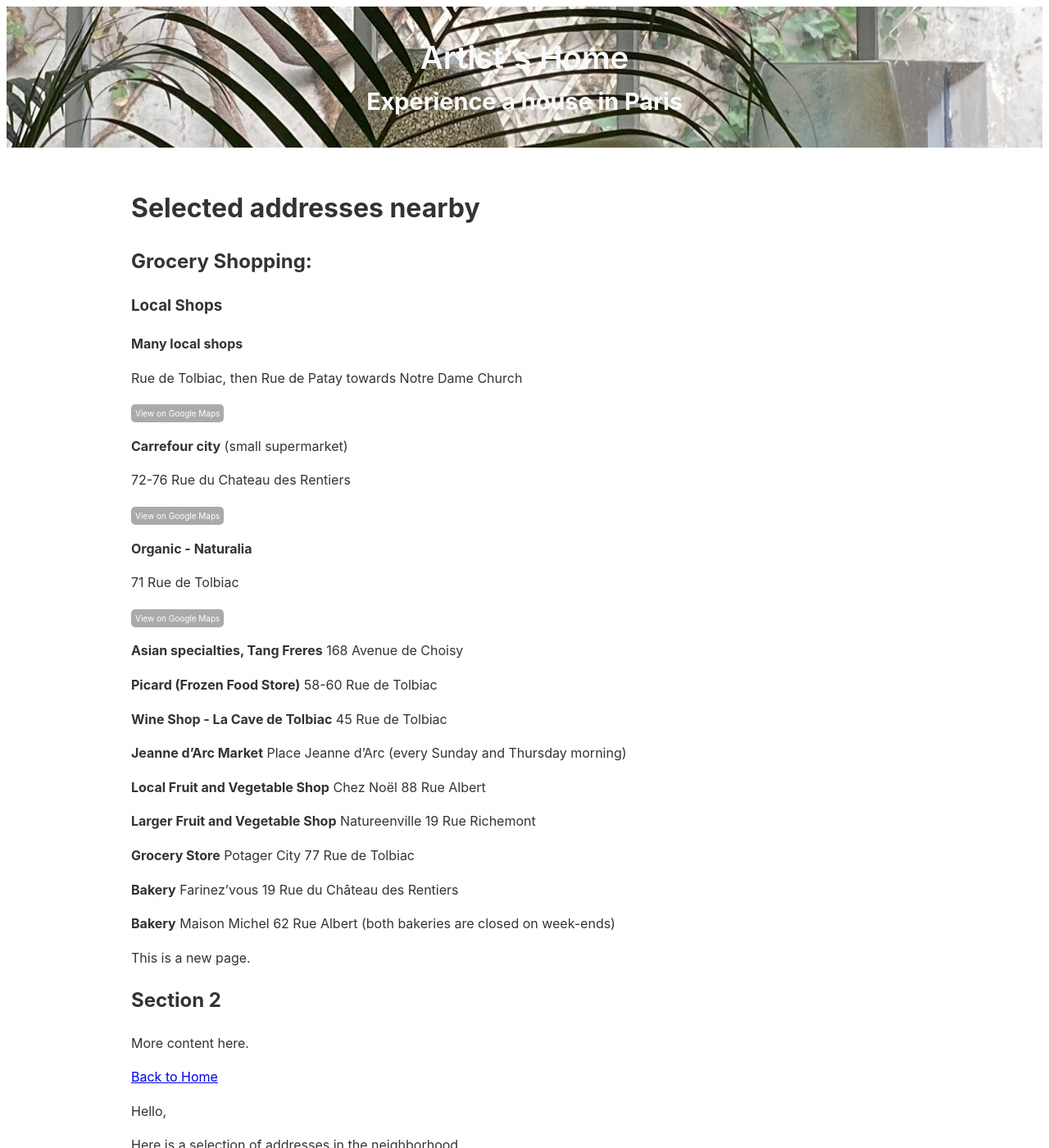
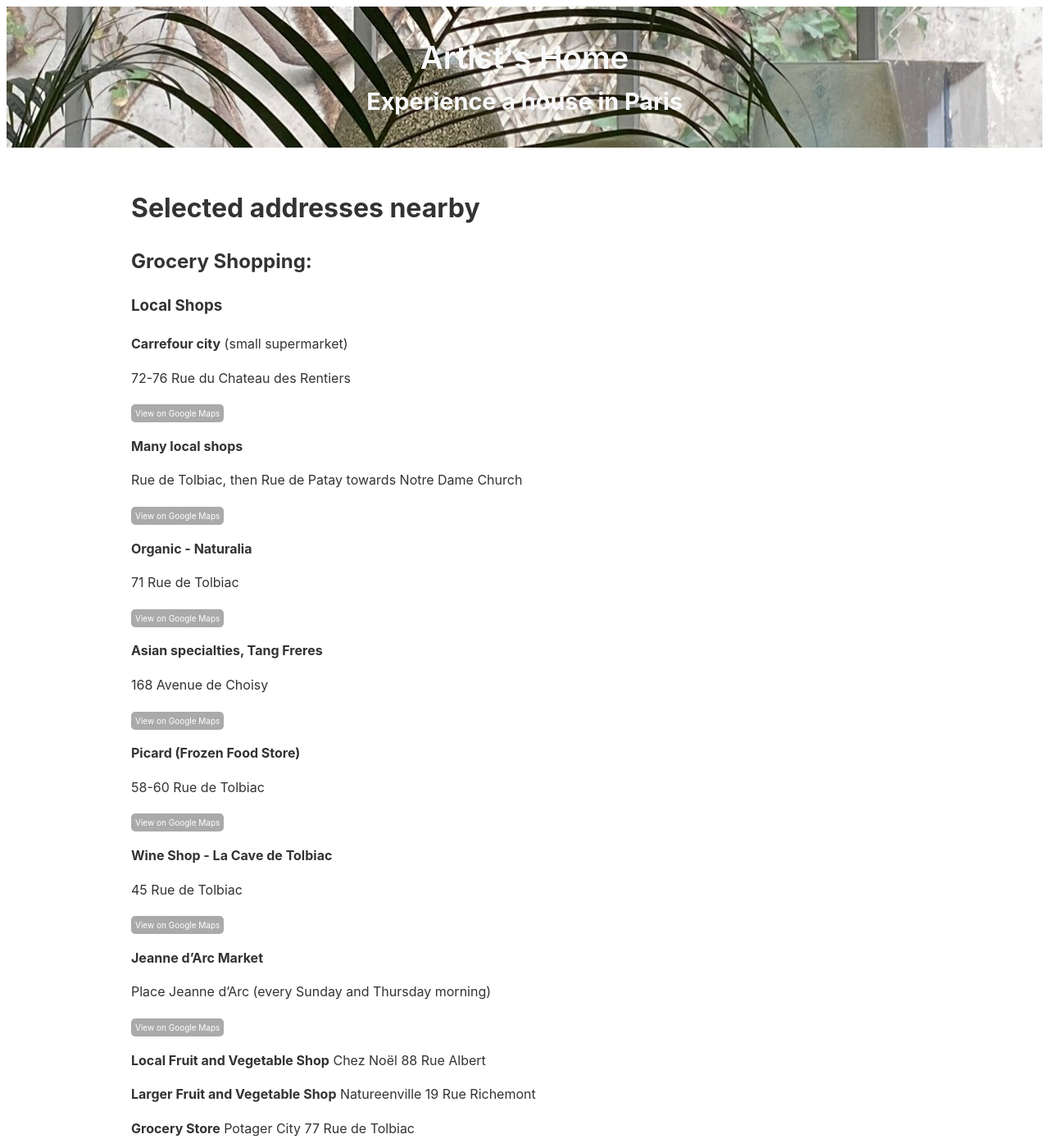
Before and after one commit to PhilAlain/tac, a Jekyll site: the page built from addresses.md, in a window 1280 px wide and 1400 px high. Shown: the whole window at 82% size. Built offline with Jekyll 4.4.1, drawn with Linux system fonts in a browser that asks for light colours; our own code applies the rules of GitHub Pages for plain Markdown files.

Commit message:
Update addresses.md

```diff
--- a/addresses.md
+++ b/addresses.md
@@ -1,19 +1,20 @@
 # Selected addresses nearby
 ## Grocery Shopping:
 ### Local Shops ###
-**Many local shops**
-
-Rue de Tolbiac, then Rue de Patay towards Notre Dame Church
-
-<a href="https://maps.app.goo.gl/59MngQN7t3Cmtd9z5" style="display:inline-block; padding:3px 5px; font-size:10px; color:#fff; background-color:#AAAAAA; text-align:center; text-decoration:none; border-radius:5px;">
-    View on Google Maps
-</a>
 
 **Carrefour city** (small supermarket)
 
 72-76 Rue du Chateau des Rentiers
 
 <a href="https://maps.app.goo.gl/wxrpL9SsRxs31j6K8" style="display:inline-block; padding:3px 5px; font-size:10px; color:#fff; background-color:#AAAAAA; text-align:center; text-decoration:none; border-radius:5px;">
+    View on Google Maps
+</a>
+
+**Many local shops**
+
+Rue de Tolbiac, then Rue de Patay towards Notre Dame Church
+
+<a href="https://maps.app.goo.gl/59MngQN7t3Cmtd9z5" style="display:inline-block; padding:3px 5px; font-size:10px; color:#fff; background-color:#AAAAAA; text-align:center; text-decoration:none; border-radius:5px;">
     View on Google Maps
 </a>
 
@@ -26,13 +27,40 @@ Rue de Tolbiac, then Rue de Patay towards Notre Dame Church
 </a>
 
 
-**Asian specialties, Tang Freres** 168 Avenue de Choisy
+**Asian specialties, Tang Freres**
 
-**Picard (Frozen Food Store)** 58-60 Rue de Tolbiac
+168 Avenue de Choisy
 
-**Wine Shop - La Cave de Tolbiac** 45 Rue de Tolbiac
+<a href="https://maps.app.goo.gl/3mYCGbgyYgTxNaXo7" style="display:inline-block; padding:3px 5px; font-size:10px; color:#fff; background-color:#AAAAAA; text-align:center; text-decoration:none; border-radius:5px;">
+    View on Google Maps
+</a>
 
-**Jeanne d'Arc Market** Place Jeanne d'Arc (every Sunday and Thursday morning)
+
+**Picard (Frozen Food Store)**
+
+58-60 Rue de Tolbiac
+
+<a href="https://maps.app.goo.gl/PG1EmW3DqwSgzJwh9" style="display:inline-block; padding:3px 5px; font-size:10px; color:#fff; background-color:#AAAAAA; text-align:center; text-decoration:none; border-radius:5px;">
+    View on Google Maps
+</a>
+
+
+**Wine Shop - La Cave de Tolbiac**
+
+45 Rue de Tolbiac
+
+<a href="https://maps.app.goo.gl/CYeBXTm89gnfiGUM9" style="display:inline-block; padding:3px 5px; font-size:10px; color:#fff; background-color:#AAAAAA; text-align:center; text-decoration:none; border-radius:5px;">
+    View on Google Maps
+</a>
+
+**Jeanne d'Arc Market**
+
+Place Jeanne d'Arc (every Sunday and Thursday morning)
+
+<a href="https://maps.app.goo.gl/9rRZYhM5T7ngENgY7" style="display:inline-block; padding:3px 5px; font-size:10px; color:#fff; background-color:#AAAAAA; text-align:center; text-decoration:none; border-radius:5px;">
+    View on Google Maps
+</a>
+
 
 **Local Fruit and Vegetable Shop** Chez Noël 88 Rue Albert
 
```
